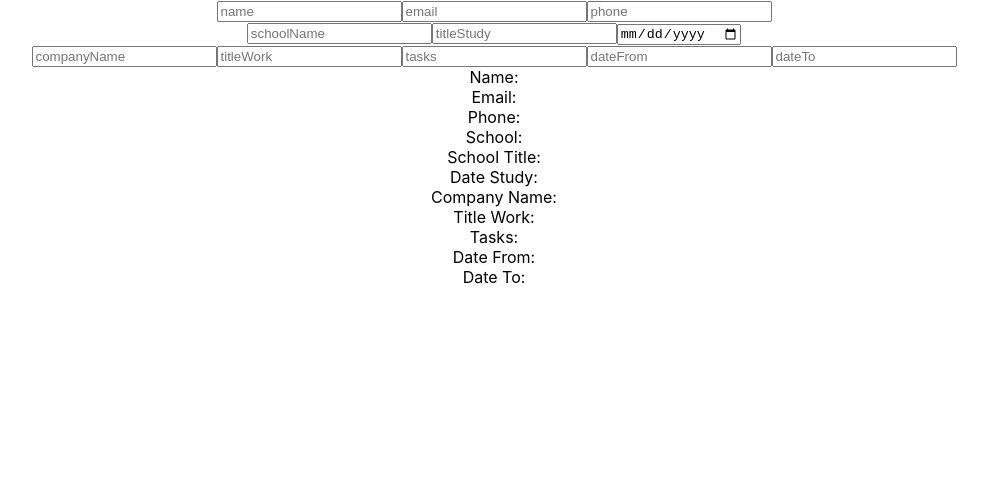
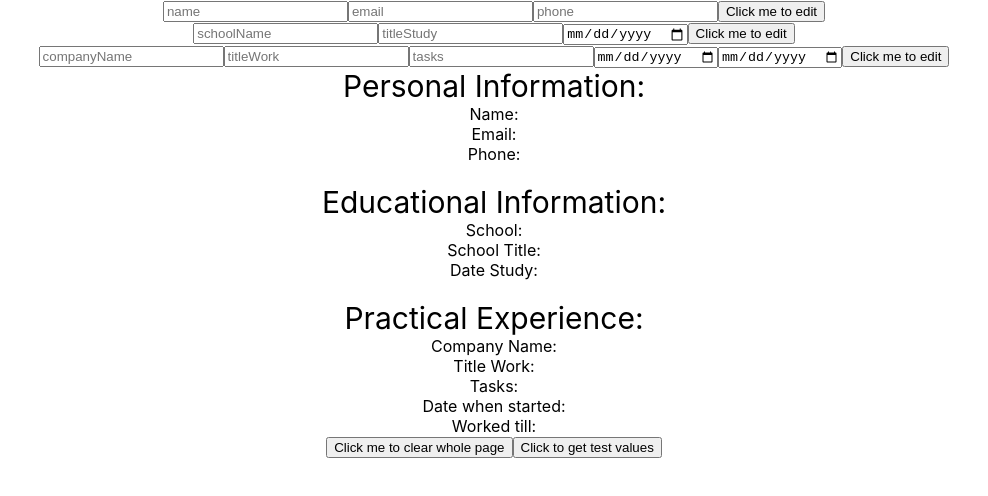
Before and after one commit to Kaozxc/react-cv, a React (Create React App) app: page / in a window 1280 px wide. Shown: the top 496 px of the page, without its empty margins (146-1134 px from the left). Built offline with nearby package versions, Linux system fonts and the light colour scheme.

Commit message:
button to provide testing values

```diff
--- a/src/App.js
+++ b/src/App.js
@@ -9,51 +9,96 @@ class App extends Component {
   constructor(props) {
     super(props);
     this.state = {
-      name: '',
-      email: '',
-      phone: '',
-      schoolName: '',
-      titleStudy: '',
-      dateStudy: '',
-      companyName: '',
-      titleWork: '',
-      tasks: '',
-      dateFrom: '',
-      dateTo: '',
+      name: localStorage.getItem('name'),
+      email: localStorage.getItem('email'),
+      phone: localStorage.getItem('phone'),
+      schoolName: localStorage.getItem('schoolName'),
+      titleStudy: localStorage.getItem('titleStudy'),
+      dateStudy: localStorage.getItem('dateStudy'),
+      companyName: localStorage.getItem('companyName'),
+      titleWork: localStorage.getItem('titleWork'),
+      tasks: localStorage.getItem('tasks'),
+      dateFrom: localStorage.getItem('dateFrom'),
+      dateTo: localStorage.getItem('dateTo'),
     }
   }
   render() {
+    const { state } = this;
     return (
       <div className="App">
        <Main
-         onNameChange={(value) => this.setState({ 'name': value})}
-         onEmailChange={(value) => this.setState({ 'email': value})}
-         onPhoneChange={(value) => this.setState({ 'phone': value})}
+         onNameChange={(value) => {
+          localStorage.setItem('name', value);
+          this.setState({ 'name': value});
+          return;
+         }}
+         onEmailChange={(value) => {
+          localStorage.setItem('email', value);
+          this.setState({ 'email': value});
+          return;
+         }}
+         onPhoneChange={(value) => {
+          localStorage.setItem('phone', value);
+          this.setState({ 'phone': value});
+          return;
+         }}
     />
        <Educational
-         onSchoolNameChange={(value) => this.setState({ 'schoolName': value})}
-         onTitleStudyChange={(value) => this.setState({ 'titleStudy': value})}
-         onDateStudyChange={(value) => this.setState({ 'dateStudy': value})}
+         onSchoolNameChange={(value) => {
+          localStorage.setItem('schoolName', value);
+          this.setState({ 'schoolName': value});
+          return;
+         }}
+         onTitleStudyChange={(value) => {
+          localStorage.setItem('titleStudy', value);
+          this.setState({ 'titleStudy': value});
+          return;
+         }}
+         onDateStudyChange={(value) => {
+          localStorage.setItem('dateStudy', value);
+          this.setState({ 'dateStudy': value});
+          return;
+         }}
        />
        <Practical
-         onCompanyNameChange={(value) => this.setState({ 'companyName': value})}
-         onTitleWorkChange={(value) => this.setState({ 'titleWork': value})}
-         onTasksChange={(value) => this.setState({ 'tasks': value})}
-         onDateFromChange={(value) => this.setState({ 'dateFrom': value})}
-         onDateToChange={(value) => this.setState({ 'dateTo': value})}
+         onCompanyNameChange={(value) => {
+          localStorage.setItem('companyName', value);
+          this.setState({ 'companyName': value});
+          return;
+         }}
+         onTitleWorkChange={(value) => {
+          localStorage.setItem('titleWork', value);
+          this.setState({ 'titleWork': value});
+          return;
+         }}
+         onTasksChange={(value) => {
+          localStorage.setItem('tasks', value);
+          this.setState({ 'tasks': value});
+          return;
+         }}
+         onDateFromChange={(value) => {
+          localStorage.setItem('dateFrom', value);
+          this.setState({ 'dateFrom': value});
+          return;
+         }}
+         onDateToChange={(value) => {
+          localStorage.setItem('dateTo', value);
+          this.setState({ 'dateTo': value});
+          return;
+         }}
        />
        <Output
-        name={this.state.name}
-        email={this.state.email}
-        phone={this.state.phone}
-        schoolName={this.state.schoolName}
-        titleStudy={this.state.titleStudy}
-        dateStudy={this.state.dateStudy}
-        companyName={this.state.companyName}
-        titleWork={this.state.titleWork}
-        tasks={this.state.tasks}
-        dateFrom={this.state.dateFrom}
-        dateTo={this.state.dateTo}
+        name={state.name}
+        email={state.email}
+        phone={state.phone}
+        schoolName={state.schoolName}
+        titleStudy={state.titleStudy}
+        dateStudy={state.dateStudy}
+        companyName={state.companyName}
+        titleWork={state.titleWork}
+        tasks={state.tasks}
+        dateFrom={state.dateFrom}
+        dateTo={state.dateTo}
        />
       </div>
     );
--- a/src/components/Educational.js
+++ b/src/components/Educational.js
@@ -8,6 +8,13 @@ function Educational(props) {
         titleStudy: '',
         dateStudy: '',
     })
+    const onButtonClick = (e) => {
+        setState({
+            schoolName: localStorage.getItem('schoolName'),
+            titleStudy: localStorage.getItem('titleStudy'),
+            dateStudy: localStorage.getItem('dateStudy'),
+        })
+    }
 
         return (
             <div>
@@ -32,6 +39,7 @@ function Educational(props) {
                     onChange={(event) => props.onDateStudyChange(event.target.value)}
                     type="date">
                 </input>
+                <button type="submit" onClick={onButtonClick}> Click me to edit</button>
             </div>
         )
 }
--- a/src/components/Main.js
+++ b/src/components/Main.js
@@ -7,8 +7,16 @@ function Main(props) {
             name: '',
             email: '',
             phone: '',
+
         });
 
+        const onButtonClick = (e) => {
+            setState({
+                name: localStorage.getItem('name'),
+                email: localStorage.getItem('email'),
+                phone: localStorage.getItem('phone'),
+            })
+        }
 
         return (
             <div>
@@ -33,6 +41,7 @@ function Main(props) {
                     onChange={(event) => props.onPhoneChange(event.target.value)}
                     type="text">
                 </input>
+                <button type="submit" onClick={onButtonClick}> Click me to edit</button>
             </div>
         )
 }
--- a/src/components/Output.js
+++ b/src/components/Output.js
@@ -1,29 +1,69 @@
-import React, { Component } from 'react';
+import React, { useState } from 'react';
+import './style.css';
 
-class Output extends Component {
-    render() {
+function Output(props) {
+        const [state, setState] = useState({
+            name: '',
+            email: '',
+            phone: '',
+            schoolName: '',
+            titleStudy: '',
+            dateStudy: '',
+            companyName: '',
+            titleWork: '',
+            tasks: '',
+            dateFrom: '',
+            dateTo: '',
+        });
+
+        const onButtonClick = (e) => {
+            setState({
+                name: localStorage.setItem('name', 'John'),
+                email: localStorage.setItem('email', 'Email@gmail.com'),
+                phone: localStorage.setItem('phone', '444-555-666'),
+                schoolName: localStorage.setItem('schoolName', 'School Name'),
+                titleStudy: localStorage.setItem('titleStudy', 'Title Study'),
+                dateStudy: localStorage.setItem('dateStudy', '2022-01-19'),
+                companyName: localStorage.setItem('companyName', 'Company Name'),
+                titleWork: localStorage.setItem('titleWork', 'Title Work'),
+                tasks: localStorage.setItem('tasks', 'List of Tasks'),
+                dateFrom: localStorage.setItem('dateFrom', '2022-01-25'),
+                dateTo: localStorage.setItem('dateTo', '2022-01-25'),
+            })
+            window.location.reload(true);
+        }
+
+        const onButtonClear = () => {
+            window.localStorage.clear();
+            window.location.reload(true);
+        }
+
         return (
             <div>
+                <label className='header'>Personal Information:</label>
                 <div className='main'>
-                    <label> Name: {this.props.name}</label><br/>
-                    <label> Email: {this.props.email}</label><br/>
-                    <label> Phone: {this.props.phone}</label><br/>
+                    <label> Name: {props.name}</label><br/>
+                    <label> Email: {props.email}</label><br/>
+                    <label> Phone: {props.phone}</label><br/>
+                </div><br/>
+                <label className='header'>Educational Information:</label>
+                <div className='educational'>
+                    <label> School: {props.schoolName}</label><br/>
+                    <label> School Title: {props.titleStudy}</label><br/>
+                    <label> Date Study: {props.dateStudy}</label><br/>
+                </div><br/>
+                <label className='header'>Practical Experience:</label>
+                <div className='practical'>
+                    <label> Company Name: {props.companyName}</label><br/>
+                    <label> Title Work: {props.titleWork}</label><br/>
+                    <label> Tasks: {props.tasks}</label><br/>
+                    <label> Date when started: {props.dateFrom}</label><br/>
+                    <label> Worked till: {props.dateTo}</label><br/>
                 </div>
-                <div className='educational'>
-                    <label> School: {this.props.schoolName}</label><br/>
-                    <label> School Title: {this.props.titleStudy}</label><br/>
-                    <label> Date Study: {this.props.dateStudy}</label><br/>
-                </div>
-                <div className='practical'>
-                    <label> Company Name: {this.props.companyName}</label><br/>
-                    <label> Title Work: {this.props.titleWork}</label><br/>
-                    <label> Tasks: {this.props.tasks}</label><br/>
-                    <label> Date From: {this.props.dateFrom}</label><br/>
-                    <label> Date To: {this.props.dateTo}</label><br/>
-                </div>
+                <button type="button" onClick={onButtonClear}> Click me to clear whole page</button>
+                <button type="button" onClick={onButtonClick}>Click to get test values</button>
             </div>
         )
-    }
 }
 
 export default Output;
--- a/src/components/Practical.js
+++ b/src/components/Practical.js
@@ -1,8 +1,6 @@
 import React, { useState } from 'react';
 
-
 function Practical(props) {
-
     // eslint-disable-next-line no-unused-vars
     const [state,setState] = useState({
         companyName: '',
@@ -11,6 +9,16 @@ function Practical(props) {
         dateFrom: '',
         dateTo: '',
     });
+
+    const onButtonClick = (e) => {
+        setState({
+            companyName: localStorage.getItem('companyName'),
+            titleWork: localStorage.getItem('titleWork'),
+            tasks: localStorage.getItem('tasks'),
+            dateFrom: localStorage.getItem('dateFrom'),
+            dateTo: localStorage.getItem('dateTo'),
+        })
+    }
 
         return (
             <div>
@@ -40,15 +48,16 @@ function Practical(props) {
                     name="dateFrom"
                     defaultValue={state.dateFrom}
                     onChange={(event) => props.onDateFromChange(event.target.value)}
-                    type="text">
+                    type="date">
                 </input>
                 <input
                     placeholder="dateTo"
                     name="dateTo"
                     defaultValue={state.dateTo}
                     onChange={(event) => props.onDateToChange(event.target.value)}
-                    type="text">
+                    type="date">
                 </input>
+                <button type="submit" onClick={onButtonClick}> Click me to edit</button>
             </div>
         )
 }
--- /dev/null
+++ b/src/components/style.css
@@ -0,0 +1,3 @@
+.header {
+    font-size: 30px;
+}
```
Also changed, not shown: 1 other file (tests, documents, lock files or other folders).
